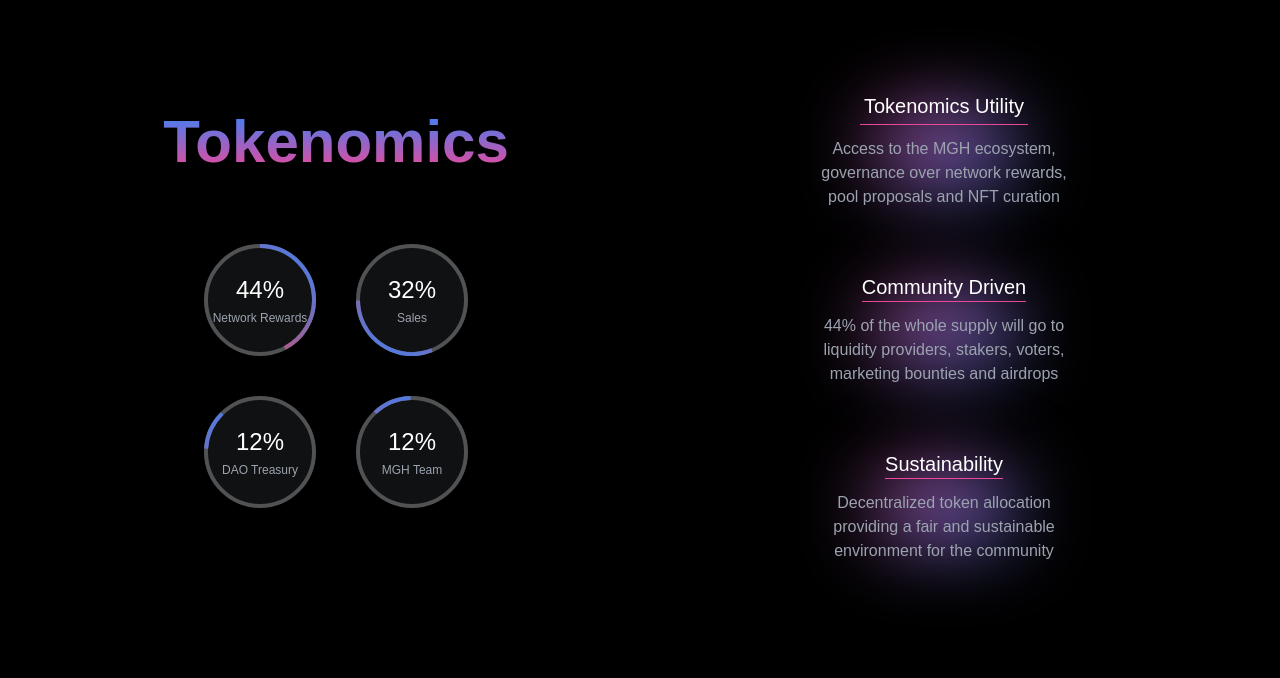
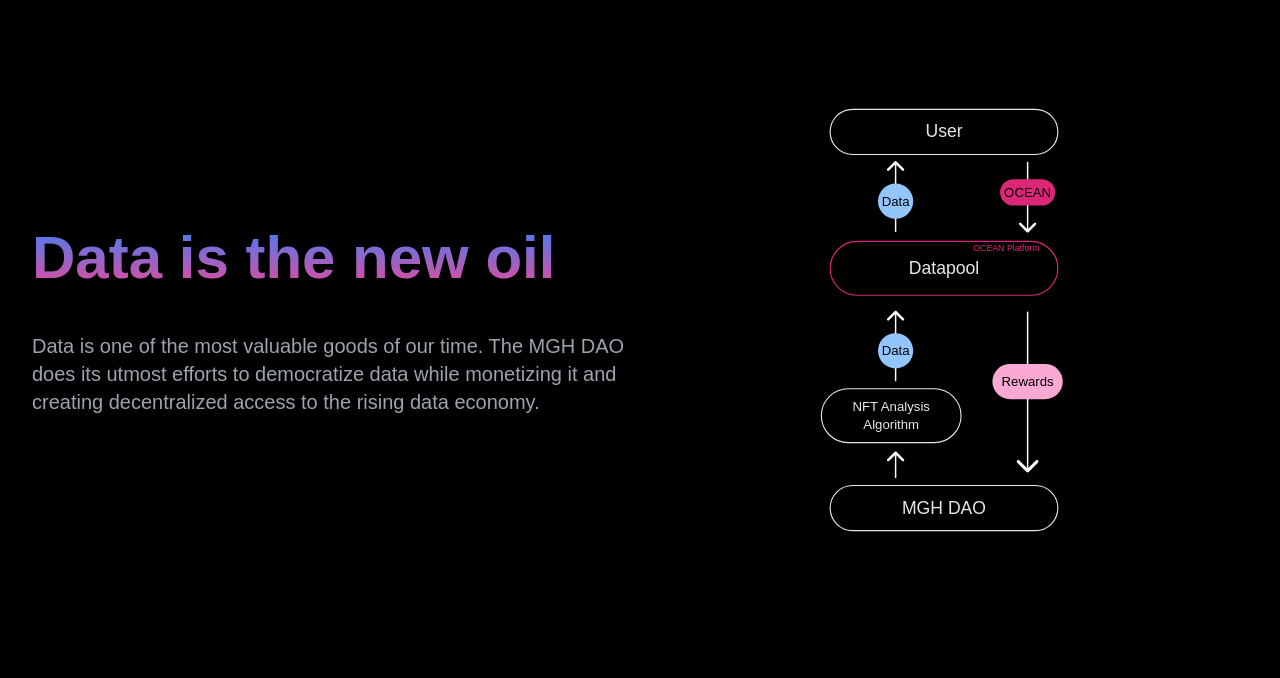
Before and after one commit to thehubdao/HUB-Website, a Next.js app: page / in a window 1280 px wide. Shown: the part 8082-8760 px from the top of the page. Built offline with nearby package versions, Linux system fonts and the light colour scheme; a web font is replaced by a local one.

Commit message:
add OCEAN section

```diff
--- a/components/OceanIllustration.tsx
+++ b/components/OceanIllustration.tsx
@@ -4,19 +4,22 @@
 
 const OceanIllustration = () => {
     return (
-        <div className="relative flex items-center justify-center h-96 w-96 transform scale-110 xl:scale-125 border">
+        <div className="relative flex items-center justify-center h-96 w-96 transform scale-110 my-10 lg:my-0 2xl:scale-125">
 
             <div className="absolute bottom-0 border rounded-full py-2 px-8 flex justify-center items-center w-52">
                 <p className="text-gray-200 text-center">MGH DAO</p>
             </div>
 
-            <BsArrowUp className="absolute bottom-12 left-32 text-white text-3xl" />
+            <div className="h-8 w-10 absolute bottom-12 left-32 flex flex-col items-center">
+                <IoIosArrowUp className="absolute top-0 text-white text-2xl z-10" />
+                <div className="absolute bottom-0 border-l-2 border-white h-6 rounded-full" />
+            </div>
 
             <div className="absolute bottom-20 left-20 border rounded-full py-2 px-3 flex justify-center items-center w-32">
                 <p className="text-gray-200 text-center text-xs">NFT Analysis Algorithm</p>
             </div>
 
-            <div className="h-18 w-10 absolute bottom-36 left-28 flex flex-col items-center">
+            <div className="h-18 w-10 absolute bottom-34 left-32 flex flex-col items-center">
                 <IoIosArrowUp className="absolute top-0 text-white text-2xl z-10" />
                 <div className="absolute bottom-0 border-l-2 border-white h-16 rounded-full" />
 
@@ -27,7 +30,7 @@
 
             <div className="h-40 w-10 absolute bottom-10 right-24 flex flex-col items-center">
 
-                <div className=" border-l-2 border-white h-36 rounded-full" />
+                <div className="border-l-2 border-white h-36 rounded-full" />
                 <IoIosArrowDown className="absolute bottom-1 text-white text-3xl " />
 
                 <div className="absolute top-12 rounded-full p-2 bg-pink-300 flex justify-center items-center z-10">
@@ -35,11 +38,12 @@
                 </div>
             </div>
 
-            <div className="absolute top-32 border rounded-full py-2 px-8 flex justify-center items-center w-52">
+            <div className="absolute top-30 border border-pink-600 rounded-full py-3 px-8 flex justify-center items-center w-52">
+            <p className="absolute top-0 right-4 text-pink-600 text-xxs">OCEAN Platform</p>
                 <p className="text-gray-200 text-center">Datapool</p>
             </div>
 
-            <div className="h-18 w-10 absolute top-12 left-28 flex flex-col items-center">
+            <div className="h-18 w-10 absolute top-10 left-32 flex flex-col items-center">
                 <IoIosArrowUp className="absolute top-0 text-white text-2xl z-10" />
                 <div className="absolute bottom-0 border-l-2 border-white h-16 rounded-full" />
 
@@ -48,13 +52,13 @@
                 </div>
             </div>
 
-            <div className="h-20 w-10 absolute top-12 right-24 flex flex-col items-center">
+            <div className="h-19 w-10 absolute top-12 right-24 flex flex-col items-center">
 
                 <div className=" border-l-2 border-white h-16 rounded-full" />
                 <IoIosArrowDown className="absolute bottom-1 text-white text-2xl " />
 
-                <div className="absolute top-6 rounded-full p-1 bg-pink-300 flex justify-center items-center z-10">
-                    <p className="text-black text-xs">Ocean</p>
+                <div className="absolute top-4 rounded-full p-1 bg-pink-600 flex justify-center items-center z-10">
+                    <p className="text-black text-xs">OCEAN</p>
                 </div>
             </div>
 
--- a/components/Tokenomics.tsx
+++ b/components/Tokenomics.tsx
@@ -24,7 +24,7 @@
 
                         <div className="relative flex flex-col items-center w-full sm:w-2/4 max-w-xs p-2">
                             <div className="absolute inset-1/4 w-2/4 h-2/4 bg-gradient-to-br from-pink-500 to-blue-500 rounded-full filter blur-2xl" />
-                            <span className="text-white text-xl mb-3 p-1 z-10 border-b border-pink-500 max-w-max">Tokenomics Utility</span>
+                            <span className="text-white text-xl mb-3 p-1 z-10 border-b border-pink-500 max-w-max">Utility</span>
                             <span className="text-gray-400 z-10">Access to the MGH ecosystem, governance over network rewards, pool proposals and NFT curation</span>
                         </div>
 
--- a/pages/index.tsx
+++ b/pages/index.tsx
@@ -49,7 +49,7 @@
 
                     <Governance />
 
-                    {/* <Ocean /> */}
+                    <Ocean />
 
                     <Tokenomics />
 
--- a/tailwind.config.js
+++ b/tailwind.config.js
@@ -17,10 +17,15 @@
       inset: {
         '15': '3.75rem',
         '18': '4.5rem',
-        '22': '5.5rem'
+        '22': '5.5rem',
+        '30': '7.5rem',
+        '34': '8.5rem'
       },
       height: {
-        '18': '4.5rem'
+        '17': '4.25rem',
+        '18': '4.5rem',
+        '19': '4.75rem',
+        '42': '10.5rem'
       },
       scale: {
         '55': '.55',
```
